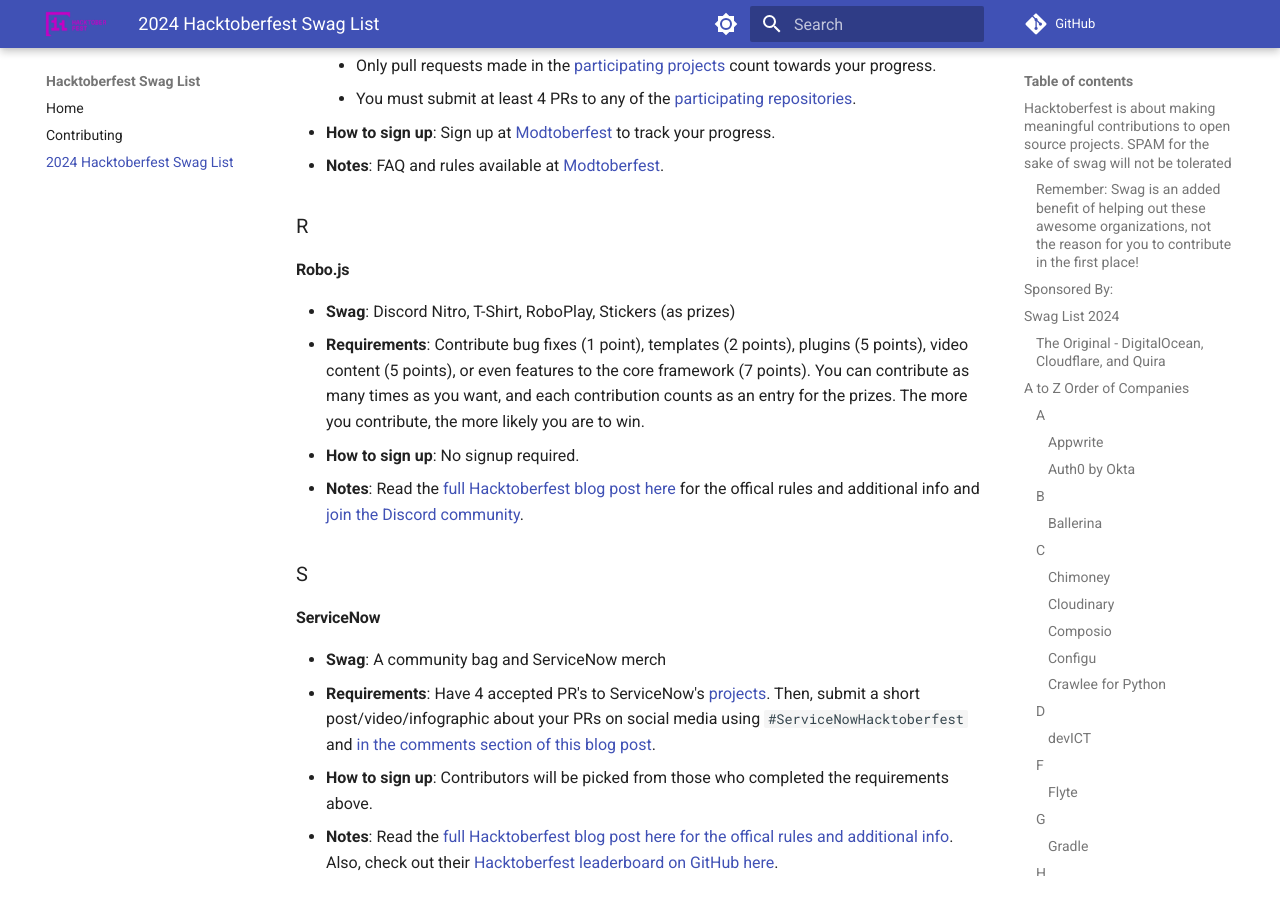
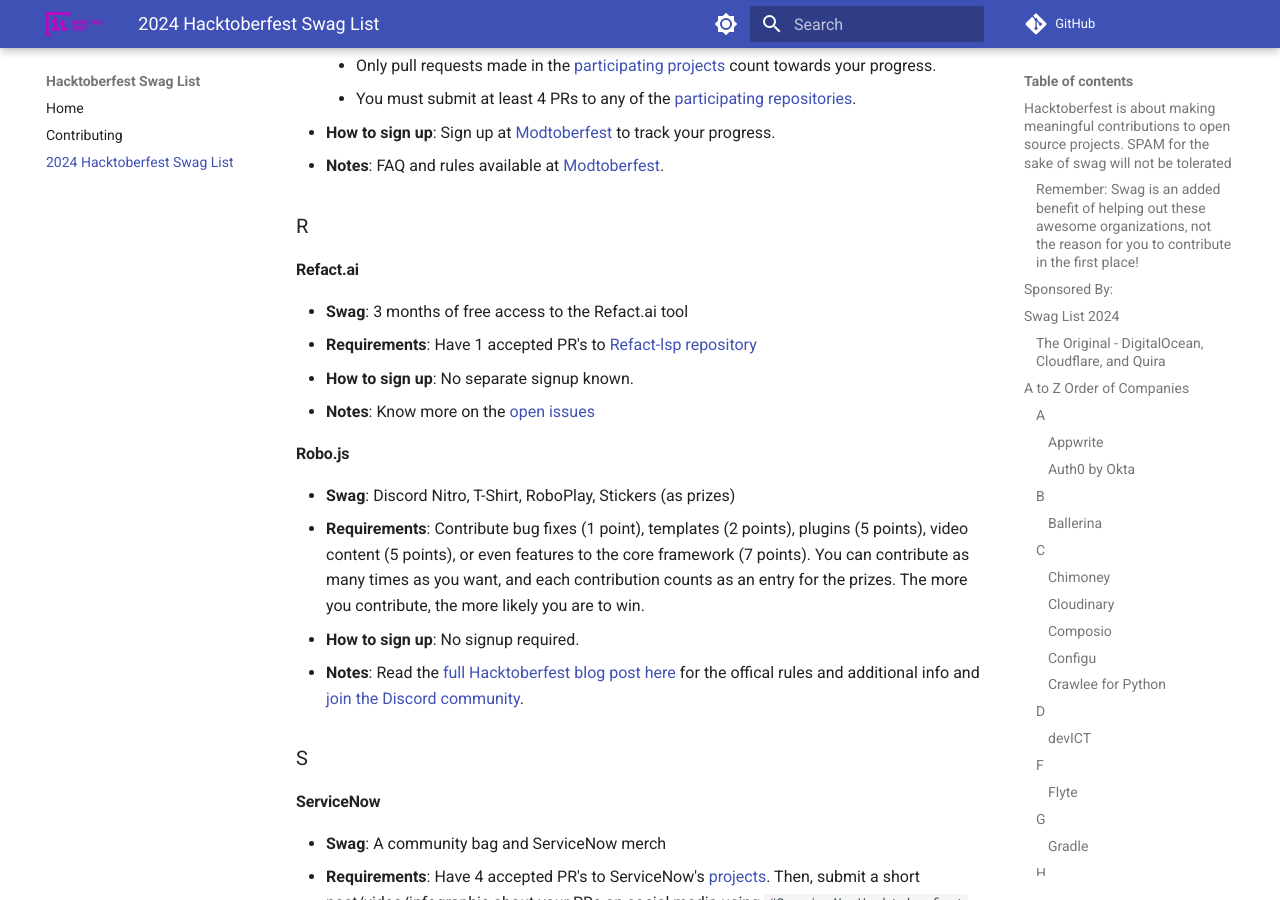
Before and after one commit to crweiner/hacktoberfest-swag-list, an MkDocs documentation site: the page built from docs/list.md, in a window 1280 px wide and 900 px high, scrolled down 6798 px. Built offline with MkDocs 1.6.1 and Material for MkDocs 9.7.7, drawn with Linux system fonts in a browser that asks for light colours; plug-ins that fetch from the network failed and are left out; comment, search, counter and statistics services are not loaded.

Commit message:
Add Refact.ai (#931)
* added react-lsp to swagger list

---------

Co-authored-by: Chandler Weiner <23106097+crweiner@users.noreply.github.com>
Co-authored-by: Chandler Weiner <chandler@chandlerweiner.com>

```diff
--- a/docs/list.md
+++ b/docs/list.md
@@ -215,6 +215,13 @@
 
 ### R
 
+#### **Refact.ai**
+
+- **Swag**: 3 months of free access to the Refact.ai tool
+- **Requirements**: Have 1 accepted PR's to [Refact-lsp repository](https://github.com/smallcloudai/refact-lsp)
+- **How to sign up**: No separate signup known.
+- **Notes**: Know more on the [open issues](https://github.com/smallcloudai/refact-lsp/issues)
+
 #### **Robo.js**
 
 - **Swag**: Discord Nitro, T-Shirt, RoboPlay, Stickers (as prizes)
```
